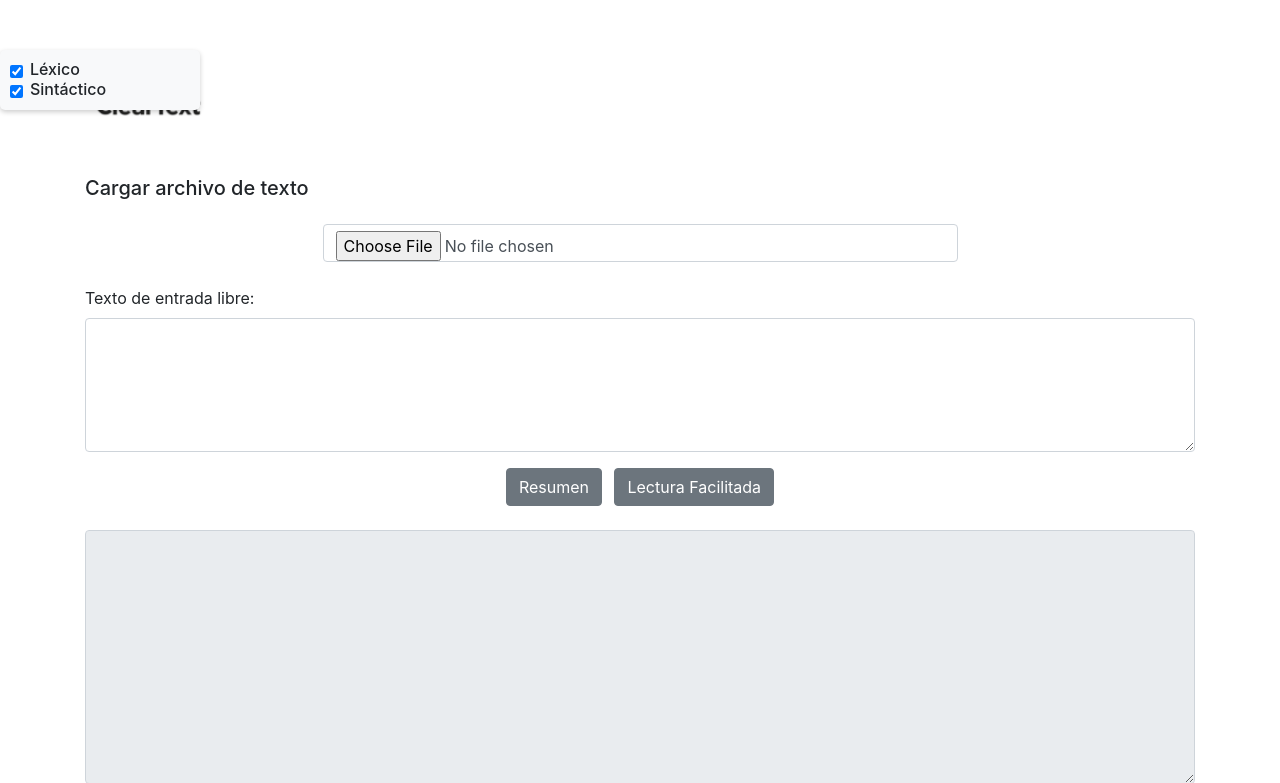
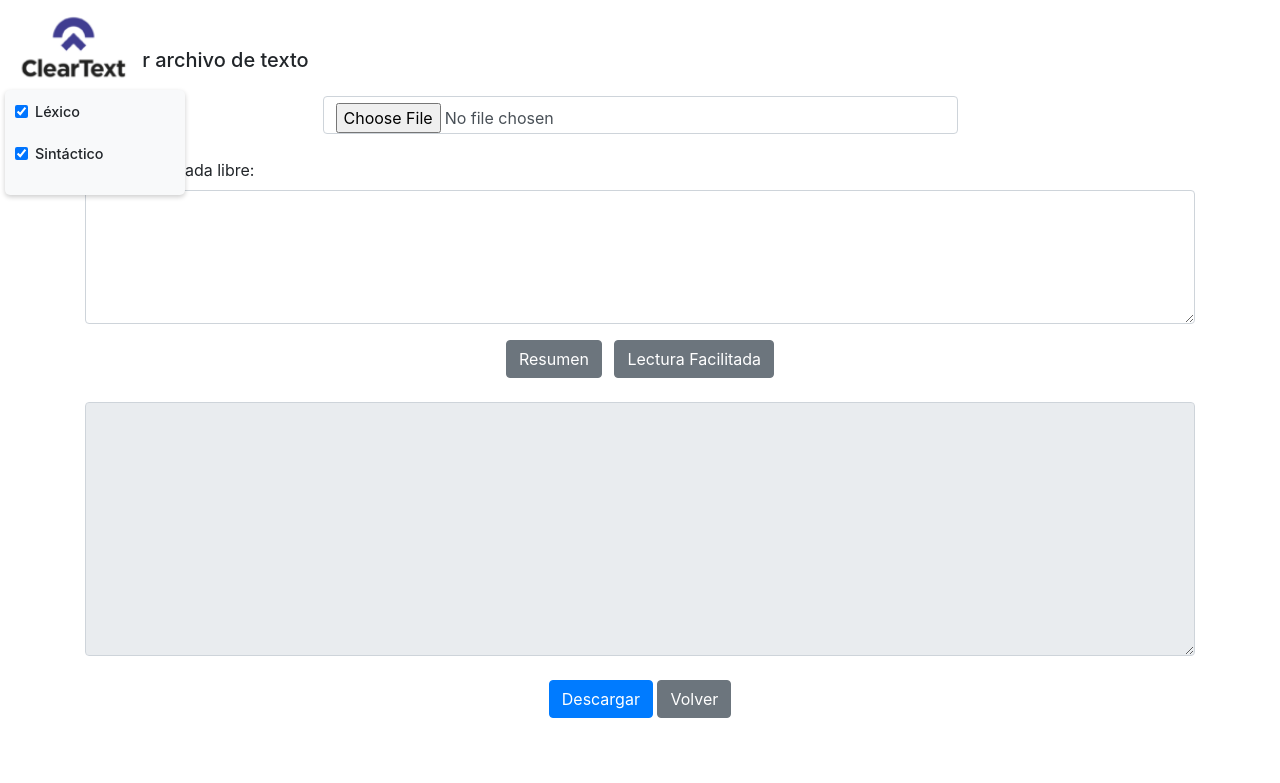
Before and after one commit to fpiqueres33/GPLSI_tools_simpletext, a Flask app: page / in a window 1280 px wide. Shown: the top 783 px of the page. After the commit the page ends 718 px from the top, so only its background shows below. Run offline with Flask 3, Linux system fonts and the light colour scheme; some libraries are stand-ins or nearby versions.

Commit message:
Mejora html

```diff
--- a/static/css/style.css
+++ b/static/css/style.css
@@ -1,17 +1,26 @@
         .options-container {
             position: fixed;
-            left: 0;
-            top: 50px; /* Ajusta según sea necesario */
-            width: 200px; /* Ajusta el ancho según sea necesario */
+            left: 5px;
+            top: 90px; /* Ajusta según sea necesario */
+            width: 180px; /* Ajusta el ancho según sea necesario */
             background-color: #f8f9fa; /* Color de fondo, cambia según tus preferencias */
             padding: 10px;
             border-radius: 5px;
             box-shadow: 0 2px 5px rgba(0,0,0,0.2);
         }
 
+        .options-container h6 {
+            margin-bottom: 12px; /* Ajustar el espacio debajo del encabezado del grupo */
+            font-size: 1.1em; /* Ajustar el tamaño de la letra */
+            line-height: 1.6; /* Ajustar el interlineado */
+        }
+
         .options-container .form-check {
-            margin-bottom: 10px;
+            margin-bottom: 20px;
+            font-size: 1em; /* Ajustar el tamaño de la letra */
+            line-height: 1.4; /* Ajustar el interlineado */
         }
+
         .form-check {
         margin-bottom: 10px; /* Espacio debajo de cada casilla de verificación */
         padding-left: 20px
@@ -29,11 +38,17 @@
         }
 
         .options-detail {
-        margin-left: 20px; /* Añade sangría a las opciones detalladas */
-        font-size: 0.8em; /* Tamaño de fuente más pequeño para las opciones detalladas */
+            margin-left: 20px; /* Añade sangría a las opciones detalladas */
+            font-size: 0.8em; /* Tamaño de fuente más pequeño para las opciones detalladas */
+        }
 
         .logo {
-        position: absolute;
-        top: 10px;
-        left: 10px;
+            position: absolute;
+            top: 10px;
+            left: 10px;
         }
+
+        .selected-button {
+            background-color: black;
+            color: white;
+        }
--- a/templates/index.html
+++ b/templates/index.html
@@ -5,30 +5,8 @@
     <meta content="width=device-width, initial-scale=1.0" name="viewport">
     <title>Clear Text</title>
     <link href="https://stackpath.bootstrapcdn.com/bootstrap/4.3.1/css/bootstrap.min.css" rel="stylesheet">
-    <style>
-        .options-container {
-            position: fixed;
-            left: 0;
-            top: 50px;
-            width: 200px;
-            background-color: #f8f9fa;
-            padding: 10px;
-            border-radius: 5px;
-            box-shadow: 0 2px 5px rgba(0,0,0,0.2);
-            }
+    <link href="/static/css/style.css" rel="stylesheet">
 
-            .main-content {
-                margin-left: 220px;
-            }
-        .options-container h6 {
-            margin-bottom: 9px; /* Espacio debajo del encabezado del grupo */
-            }
-        .options-container .form-check {
-            margin-left: 20px; /* Sangría para las opciones */
-            font-size: 0.8em; /* Tamaño de la letra más pequeño */
-            }
-
-    </style>
 </head>
 <body>
 <div class="container mt-5">
@@ -104,8 +82,9 @@
         </div>
 
         <div class="text-center">
-            <button class="btn btn-secondary mr-2" name="action" type="submit" value="resumen">Resumen</button>
-            <button class="btn btn-secondary" name="action" type="submit" value="simplify">Lectura Facilitada</button>
+            <button class="btn btn-secondary mr-2" name="action" type="submit" value="resumen" onclick="markSelected(this)">Resumen</button>
+            <button class="btn btn-secondary" name="action" type="submit" value="simplify" onclick="markSelected(this)">Lectura Facilitada</button>
+
         </div>
     </form>
     <!-- Textarea para mostrar resultados -->
@@ -117,106 +96,9 @@
         <a href="/" class="btn btn-secondary">Volver</a>
     </div>
 
-     <script>
-        function downloadText() {
-            var content = document.querySelector('textarea').value;
-            var url = '/download?content=' + encodeURIComponent(content);
-            window.location.href = url;
-        }
-
-         // Función para limpiar la textarea
-    function clearTextArea() {
-        document.querySelector('textarea').value = '';
-    }
-    </script>
-
-    <script>
-    document.getElementById('useLexico').addEventListener('change', function() {
-        var checked = this.checked;
-        toggleLexicoOptions(checked);
-    });
-
-    function toggleLexicoOptions(checked) {
-        document.getElementById('useAdverbios').checked = checked;
-        document.getElementById('useNumero').checked = checked;
-        document.getElementById('useRomanos').checked = checked;
-        document.getElementById('useSuperlativos').checked = checked;
-        document.getElementById('useAbreviaturas').checked = checked;
-    }
-
-    document.getElementById('useSintactico').addEventListener('change', function() {
-        var checked = this.checked;
-        toggleSintacticoOptions(checked);
-        // Esta línea también controlará la visibilidad de las opciones detalladas
-        toggleOptions('optionsSintactico', !checked);
-    });
-
-    function toggleSintacticoOptions(checked) {
-        document.getElementById('useComplejos').checked = checked;
-        document.getElementById('useImpersonal').checked = checked;
-        document.getElementById('useNominalizacion').checked = checked;
-    }
-
-    // Función auxiliar para controlar la visibilidad de las opciones
-    function toggleOptions(divId, show) {
-        document.getElementById(divId).style.display = show ? 'block' : 'none';
-    }
-
-    // Función auxiliar para marcar/desmarcar todas las opciones en un div
-    function setAllOptions(divId, checked) {
-        var checkboxes = document.getElementById(divId).getElementsByTagName('input');
-        for (var i = 0; i < checkboxes.length; i++) {
-            checkboxes[i].checked = checked;
-        }
-    }
-</script>
-
-    <script>
-    document.getElementById('useLexico').addEventListener('change', function() {
-        var checked = this.checked;
-        toggleLexicoOptions(checked);
-        // Controlar la visibilidad de las opciones detalladas léxicas
-        toggleOptions('optionsLexico', !checked);
-    });
-
-    function toggleLexicoOptions(checked) {
-        document.getElementById('useAdverbios').checked = checked;
-        document.getElementById('useNumero').checked = checked;
-        document.getElementById('useRomanos').checked = checked;
-        document.getElementById('useSuperlativos').checked = checked;
-        document.getElementById('useAbreviaturas').checked = checked;
-    }
-
-    document.getElementById('useSintactico').addEventListener('change', function() {
-        var checked = this.checked;
-        toggleSintacticoOptions(checked);
-        // Controlar la visibilidad de las opciones detalladas sintácticas
-        toggleOptions('optionsSintactico', !checked);
-    });
-
-    function toggleSintacticoOptions(checked) {
-        document.getElementById('useComplejos').checked = checked;
-        document.getElementById('useImpersonal').checked = checked;
-        document.getElementById('useNominalizacion').checked = checked;
-    }
-
-    // Función auxiliar para controlar la visibilidad de las opciones
-    function toggleOptions(divId, show) {
-        document.getElementById(divId).style.display = show ? 'block' : 'none';
-    }
-
-    // Función auxiliar para marcar/desmarcar todas las opciones en un div
-    function setAllOptions(divId, checked) {
-        var checkboxes = document.getElementById(divId).getElementsByTagName('input');
-        for (var i = 0; i < checkboxes.length; i++) {
-            checkboxes[i].checked = checked;
-        }
-    }
-</script>
-
-
 
     <script src="https://code.jquery.com/jquery-3.3.1.slim.min.js"></script>
     <script src="https://stackpath.bootstrapcdn.com/bootstrap/4.3.1/js/bootstrap.min.js"></script>
+    <script src="/static/js/scripts.js"></script>
 </body>
 </html>
```
Also changed, not shown: static/js/scripts.js (added, +134 -0 lines).
